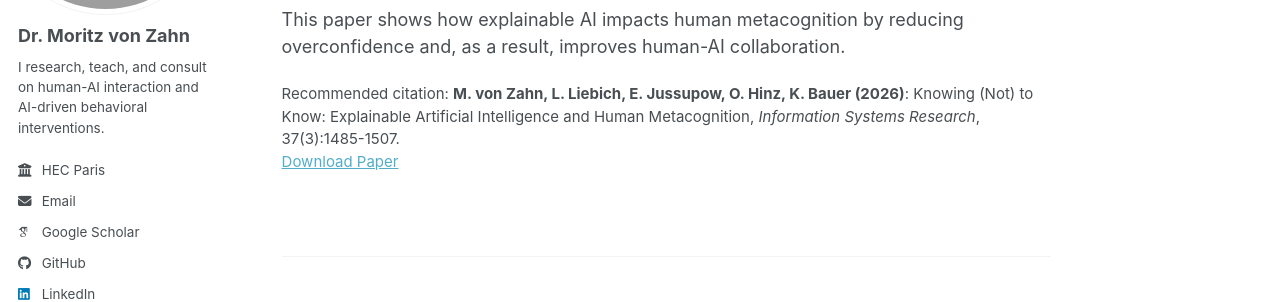
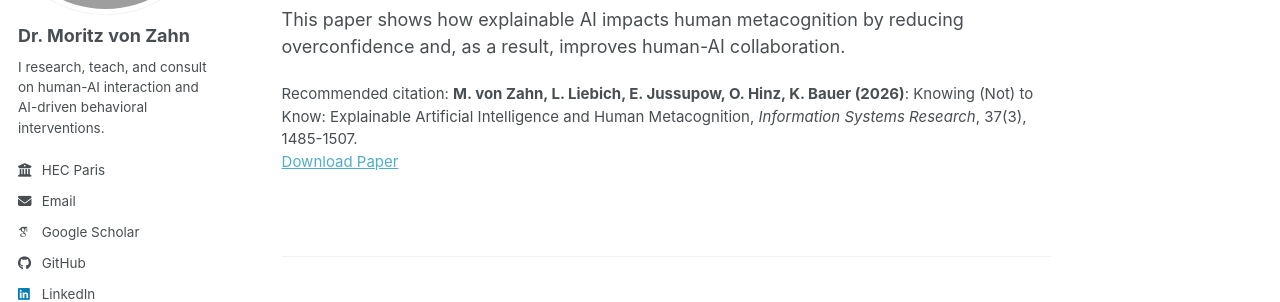
Before and after one commit to moritzvz/moritzvz.github.io, a Jekyll site: the page built from _publications/2025-12-08-metacognition_isr.md.md, in a window 1280 px wide. Shown: the part 218-520 px from the top of the page. Built offline with Jekyll 4.4.1, drawn with Linux system fonts in a browser that asks for light colours; some web fonts are replaced; a script bundle is joined from its source files by our own code; library files that are not in the unit come from our copies.

```diff
--- a/_publications/2025-12-08-metacognition_isr.md.md
+++ b/_publications/2025-12-08-metacognition_isr.md.md
@@ -9,6 +9,6 @@ venue: "Information Systems Research"
 
 paperurl: "https://doi.org/10.1287/isre.2024.1431"
 pdfurl: "https://pubsonline.informs.org/doi/epdf/10.1287/isre.2024.1431"
-citation: "<b>M. von Zahn, L. Liebich, E. Jussupow, O. Hinz, K. Bauer (2026)</b>: Knowing (Not) to Know: Explainable Artificial Intelligence and Human Metacognition, <i>Information Systems Research</i>, 37(3):1485-1507."
+citation: "<b>M. von Zahn, L. Liebich, E. Jussupow, O. Hinz, K. Bauer (2026)</b>: Knowing (Not) to Know: Explainable Artificial Intelligence and Human Metacognition, <i>Information Systems Research</i>, 37(3), 1485-1507."
 ---
 This paper shows how explainable AI impacts human metacognition by reducing overconfidence and, as a result, improves human-AI collaboration.
```
